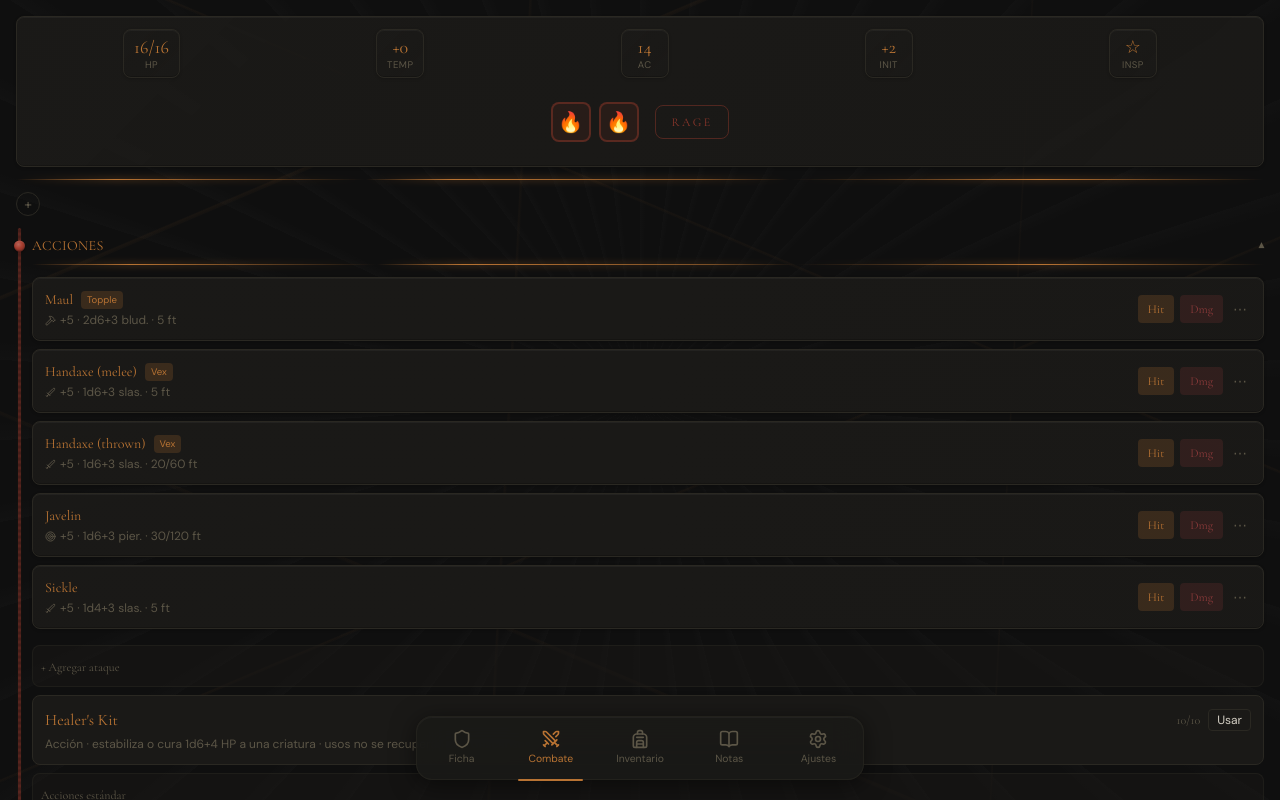
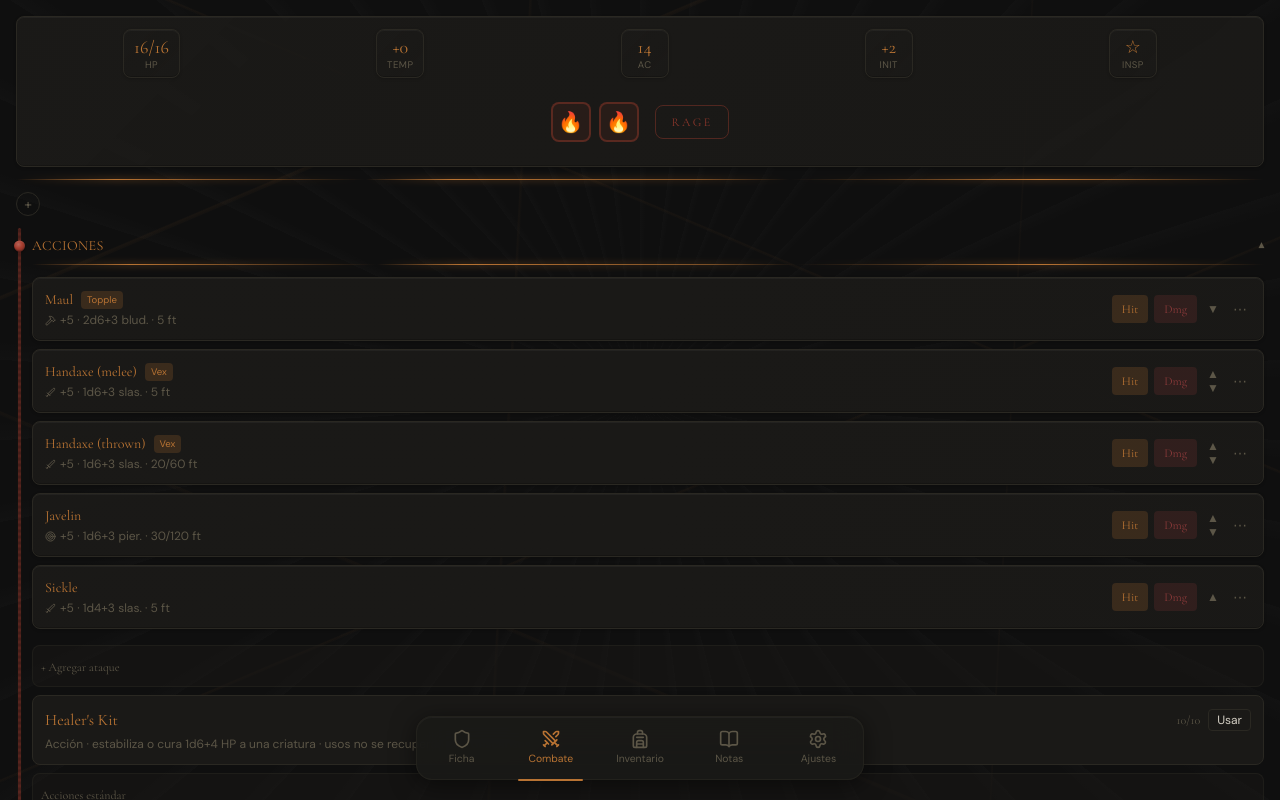
Before and after one commit to Gremiger/mavok, a Next.js app: page / in a window 1280 px wide. Both pictures are taken after a click on the button "Combate". Shown: the top 800 px of the page. Built offline with nearby package versions, Linux system fonts and the light colour scheme.

Commit message:
feat: add move-up/move-down attack reordering

```diff
--- a/src/components/combat/AttackRow.tsx
+++ b/src/components/combat/AttackRow.tsx
@@ -19,6 +19,8 @@ export function AttackRow({
   recklessActive,
   onEdit,
   onDelete,
+  onMoveUp,
+  onMoveDown,
 }: {
   attack: Attack;
   rageActive: boolean;
@@ -26,6 +28,8 @@ export function AttackRow({
   recklessActive: boolean;
   onEdit?: () => void;
   onDelete?: () => void;
+  onMoveUp?: () => void;
+  onMoveDown?: () => void;
 }) {
   const [expanded, setExpanded] = useState(false);
   const [lastRoll, setLastRoll] = useState<{ roll: DiceRoll; type: "hit" | "damage" } | null>(null);
@@ -129,6 +133,32 @@ export function AttackRow({
           >
             Dmg
           </button>
+          {(onMoveUp || onMoveDown) && (
+            <div className="flex flex-col gap-0.5">
+              {onMoveUp && (
+                <button
+                  onClick={(e) => {
+                    e.stopPropagation();
+                    onMoveUp();
+                  }}
+                  className="text-muted hover:text-accent text-xs leading-none px-1"
+                >
+                  ▲
+                </button>
+              )}
+              {onMoveDown && (
+                <button
+                  onClick={(e) => {
+                    e.stopPropagation();
+                    onMoveDown();
+                  }}
+                  className="text-muted hover:text-accent text-xs leading-none px-1"
+                >
+                  ▼
+                </button>
+              )}
+            </div>
+          )}
           {(onEdit || onDelete) && (
             <div
               className="relative"
--- a/src/components/tabs/CombatTab.tsx
+++ b/src/components/tabs/CombatTab.tsx
@@ -35,6 +35,7 @@ export function CombatTab() {
     addAttack,
     updateAttack,
     removeAttack,
+    moveAttack,
   } = useCharacterContext();
   const [hpModalOpen, setHpModalOpen] = useState(false);
   const [conditionModalOpen, setConditionModalOpen] = useState(false);
@@ -225,7 +226,7 @@ export function CombatTab() {
 
       {/* Actions */}
       <CollapsibleSection title="Acciones" defaultOpen>
-        {attacks.map((a) => (
+        {attacks.map((a, i) => (
           <AttackRow
             key={a.id}
             attack={a}
@@ -248,6 +249,10 @@ export function CombatTab() {
                 },
               });
             }}
+            onMoveUp={i > 0 ? () => moveAttack(a.id, "up") : undefined}
+            onMoveDown={
+              i < attacks.length - 1 ? () => moveAttack(a.id, "down") : undefined
+            }
           />
         ))}
         <button
--- a/src/hooks/useCharacter.ts
+++ b/src/hooks/useCharacter.ts
@@ -113,6 +113,20 @@ export function useCharacter(id: string = "mavok-1") {
         ...c,
         attacks: c.attacks.filter((a) => a.id !== attackId),
       })),
+    [update]
+  );
+
+  const moveAttack = useCallback(
+    (attackId: string, direction: "up" | "down") =>
+      update((c) => {
+        const index = c.attacks.findIndex((a) => a.id === attackId);
+        if (index === -1) return c;
+        const swapWith = direction === "up" ? index - 1 : index + 1;
+        if (swapWith < 0 || swapWith >= c.attacks.length) return c;
+        const attacks = [...c.attacks];
+        [attacks[index], attacks[swapWith]] = [attacks[swapWith], attacks[index]];
+        return { ...c, attacks };
+      }),
     [update]
   );
 
@@ -280,6 +294,7 @@ export function useCharacter(id: string = "mavok-1") {
     addAttack,
     updateAttack,
     removeAttack,
+    moveAttack,
     addQuickNote,
     updateQuickNote,
     removeQuickNote,
```
